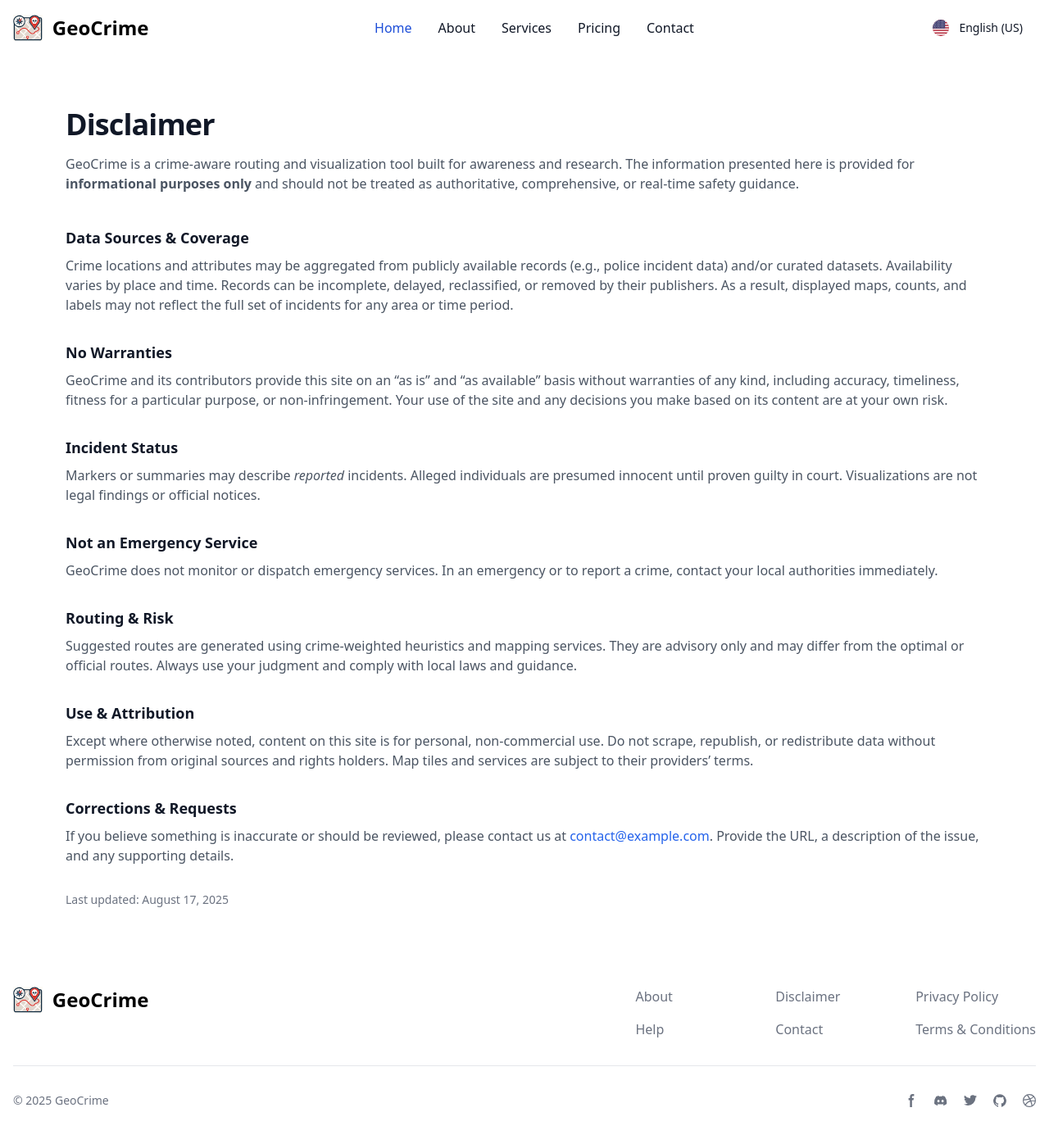
After one commit to hamzawithpython/Geocrime, a Django app: page /disclaimer/ in a window 1280 px wide. The commit adds this page. Shown: the whole page at 82% size. Run offline with Django 5.2, Linux system fonts and the light colour scheme; parts of the project's set-up code (start-up, migrations or seed data) failed here and were passed over; some libraries are stand-ins or nearby versions.

Commit message:
Add GeoCrime Disclaimer page, route, and footer link (app-namespaced template)

```diff
--- /dev/null
+++ b/crimeapp/templates/crimeapp/disclaimer.html
@@ -0,0 +1,85 @@
+{% extends "crimeapp/base.html" %}
+{% load static %}
+
+{% block title %}Disclaimer · GeoCrime{% endblock %}
+
+{# Optional: only works if you added a head_extra block in base.html #}
+{% block head_extra %}
+<meta name="robots" content="noindex">
+<meta name="description" content="Disclaimer for GeoCrime: informational-use notice, data sources, accuracy limits, and liability terms.">
+<meta property="og:title" content="Disclaimer · GeoCrime">
+<meta property="og:description" content="GeoCrime provides crime-aware routing for awareness only. Read our disclaimer on data sources and limitations.">
+{% endblock %}
+
+{% block content %}
+<section class="bg-white dark:bg-gray-900">
+  <div class="max-w-6xl mx-auto px-4 py-12 lg:py-16">
+    <h1 class="text-3xl md:text-4xl font-bold tracking-tight text-gray-900 dark:text-white">Disclaimer</h1>
+    <p class="mt-4 text-gray-600 dark:text-gray-300">
+      GeoCrime is a crime-aware routing and visualization tool built for awareness and research. The information presented here is provided
+      for <strong>informational purposes only</strong> and should not be treated as authoritative, comprehensive, or real-time safety guidance.
+    </p>
+
+    <div class="mt-10 space-y-8">
+      <div>
+        <h2 class="text-lg font-semibold text-gray-900 dark:text-white">Data Sources & Coverage</h2>
+        <p class="mt-2 text-gray-600 dark:text-gray-300">
+          Crime locations and attributes may be aggregated from publicly available records (e.g., police incident data) and/or curated datasets.
+          Availability varies by place and time. Records can be incomplete, delayed, reclassified, or removed by their publishers. As a result,
+          displayed maps, counts, and labels may not reflect the full set of incidents for any area or time period.
+        </p>
+      </div>
+
+      <div>
+        <h2 class="text-lg font-semibold text-gray-900 dark:text-white">No Warranties</h2>
+        <p class="mt-2 text-gray-600 dark:text-gray-300">
+          GeoCrime and its contributors provide this site on an “as is” and “as available” basis without warranties of any kind,
+          including accuracy, timeliness, fitness for a particular purpose, or non-infringement. Your use of the site and any decisions you make
+          based on its content are at your own risk.
+        </p>
+      </div>
+
+      <div>
+        <h2 class="text-lg font-semibold text-gray-900 dark:text-white">Incident Status</h2>
+        <p class="mt-2 text-gray-600 dark:text-gray-300">
+          Markers or summaries may describe <em>reported</em> incidents. Alleged individuals are presumed innocent until proven guilty in court.
+          Visualizations are not legal findings or official notices.
+        </p>
+      </div>
+
+      <div>
+        <h2 class="text-lg font-semibold text-gray-900 dark:text-white">Not an Emergency Service</h2>
+        <p class="mt-2 text-gray-600 dark:text-gray-300">
+          GeoCrime does not monitor or dispatch emergency services. In an emergency or to report a crime, contact your local authorities immediately.
+        </p>
+      </div>
+
+      <div>
+        <h2 class="text-lg font-semibold text-gray-900 dark:text-white">Routing & Risk</h2>
+        <p class="mt-2 text-gray-600 dark:text-gray-300">
+          Suggested routes are generated using crime-weighted heuristics and mapping services. They are advisory only and
+          may differ from the optimal or official routes. Always use your judgment and comply with local laws and guidance.
+        </p>
+      </div>
+
+      <div>
+        <h2 class="text-lg font-semibold text-gray-900 dark:text-white">Use & Attribution</h2>
+        <p class="mt-2 text-gray-600 dark:text-gray-300">
+          Except where otherwise noted, content on this site is for personal, non-commercial use. Do not scrape, republish, or redistribute
+          data without permission from original sources and rights holders. Map tiles and services are subject to their providers’ terms.
+        </p>
+      </div>
+
+      <div>
+        <h2 class="text-lg font-semibold text-gray-900 dark:text-white">Corrections & Requests</h2>
+        <p class="mt-2 text-gray-600 dark:text-gray-300">
+          If you believe something is inaccurate or should be reviewed, please contact us at <a href="mailto:contact@example.com" class="text-blue-600 hover:underline">contact@example.com</a>.
+          Provide the URL, a description of the issue, and any supporting details.
+        </p>
+      </div>
+
+      <p class="text-sm text-gray-500 dark:text-gray-400">Last updated: {% now "F j, Y" %}</p>
+    </div>
+  </div>
+</section>
+{% endblock %}
--- a/crimeapp/templates/partials/footer.html
+++ b/crimeapp/templates/partials/footer.html
@@ -24,7 +24,7 @@
         <div>
           <ul class="text-gray-500 dark:text-gray-400 font-medium">
             <li class="mb-4">
-              <a href="#" class="hover:underline">Disclaimer</a>
+              <a href="{% url 'disclaimer' %}" class="hover:underline">Disclaimer</a>
             </li>
             <li>
               <a href="#" class="hover:underline">Contact</a>
--- a/crimeapp/urls.py
+++ b/crimeapp/urls.py
@@ -11,6 +11,7 @@ urlpatterns = [
     path('google-route/', views.google_route_view, name='google_route'),
     path("api/custom-route/", views.get_custom_route, name="custom_route"),
     path("about/", views.about, name="about"),
+    path("disclaimer/", views.disclaimer, name="disclaimer"),
 
 
 
--- a/crimeapp/views.py
+++ b/crimeapp/views.py
@@ -271,3 +271,6 @@ def get_custom_route(request):
 
 def about(request):
     return render(request, "crimeapp/about.html")
+
+def disclaimer(request):
+    return render(request, "crimeapp/disclaimer.html")
```
